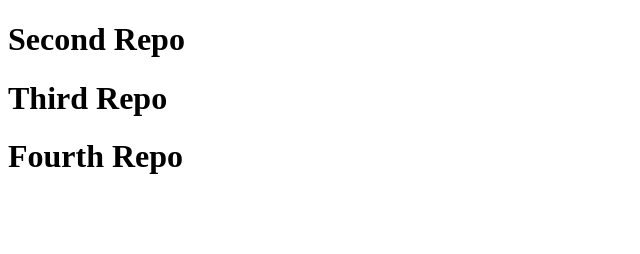
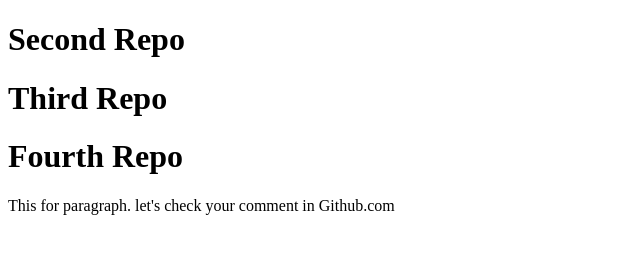
Before and after one commit to joinalPro/my-second-repo, a plain HTML site: page index.html in a window 1280 px wide. Shown: the whole page, without its empty margins (0-640 px from the left). Drawn offline with Linux system fonts and the light colour scheme.

Commit message:
ami paragraph add korsi, nasir

```diff
--- a/index.html
+++ b/index.html
@@ -9,5 +9,6 @@
     <h1>Second Repo</h1>
     <h1>Third Repo</h1>
     <h1>Fourth Repo</h1>
+    <p>This for paragraph. let's check your comment in Github.com</p>
 </body>
 </html>
```
